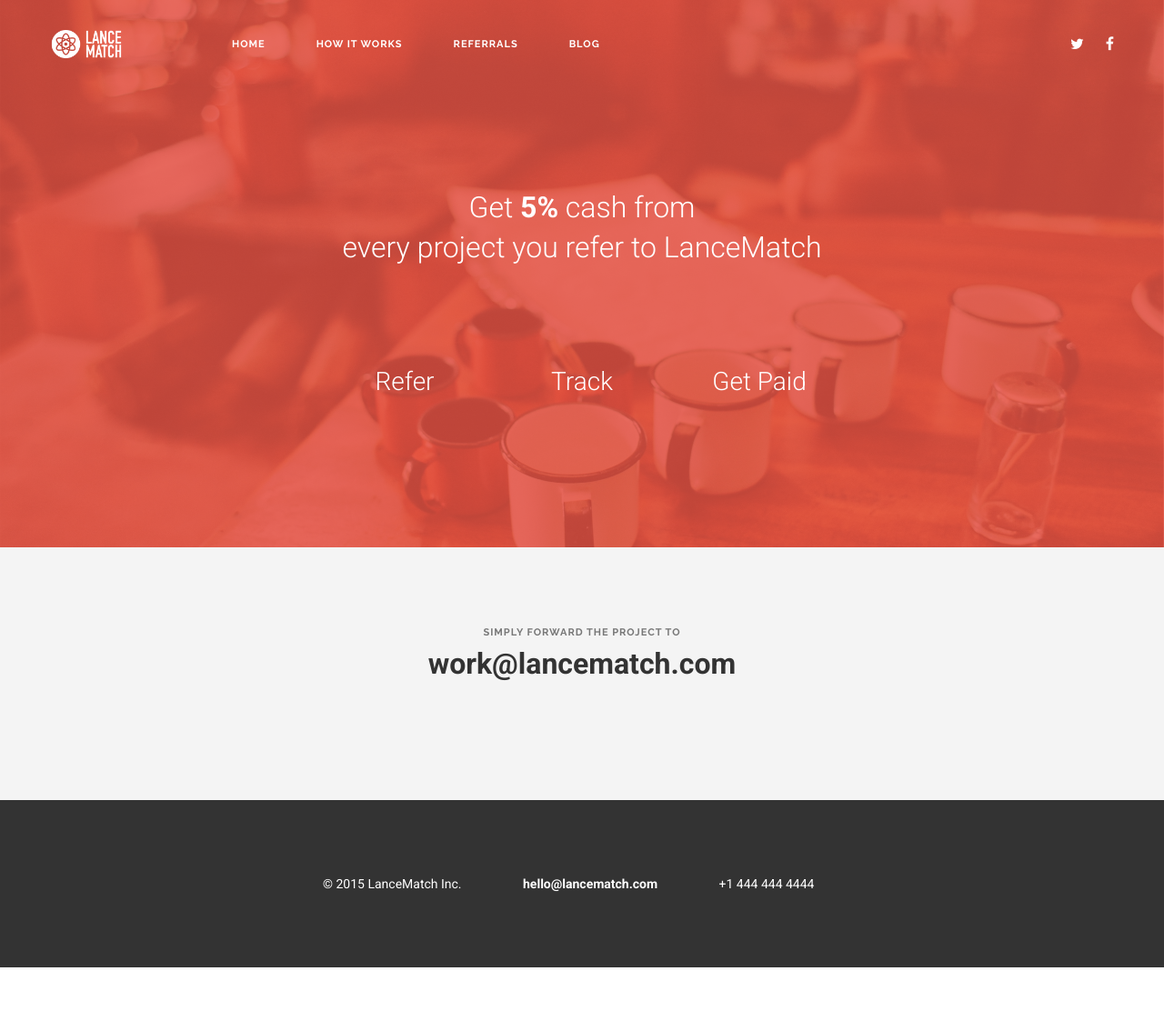
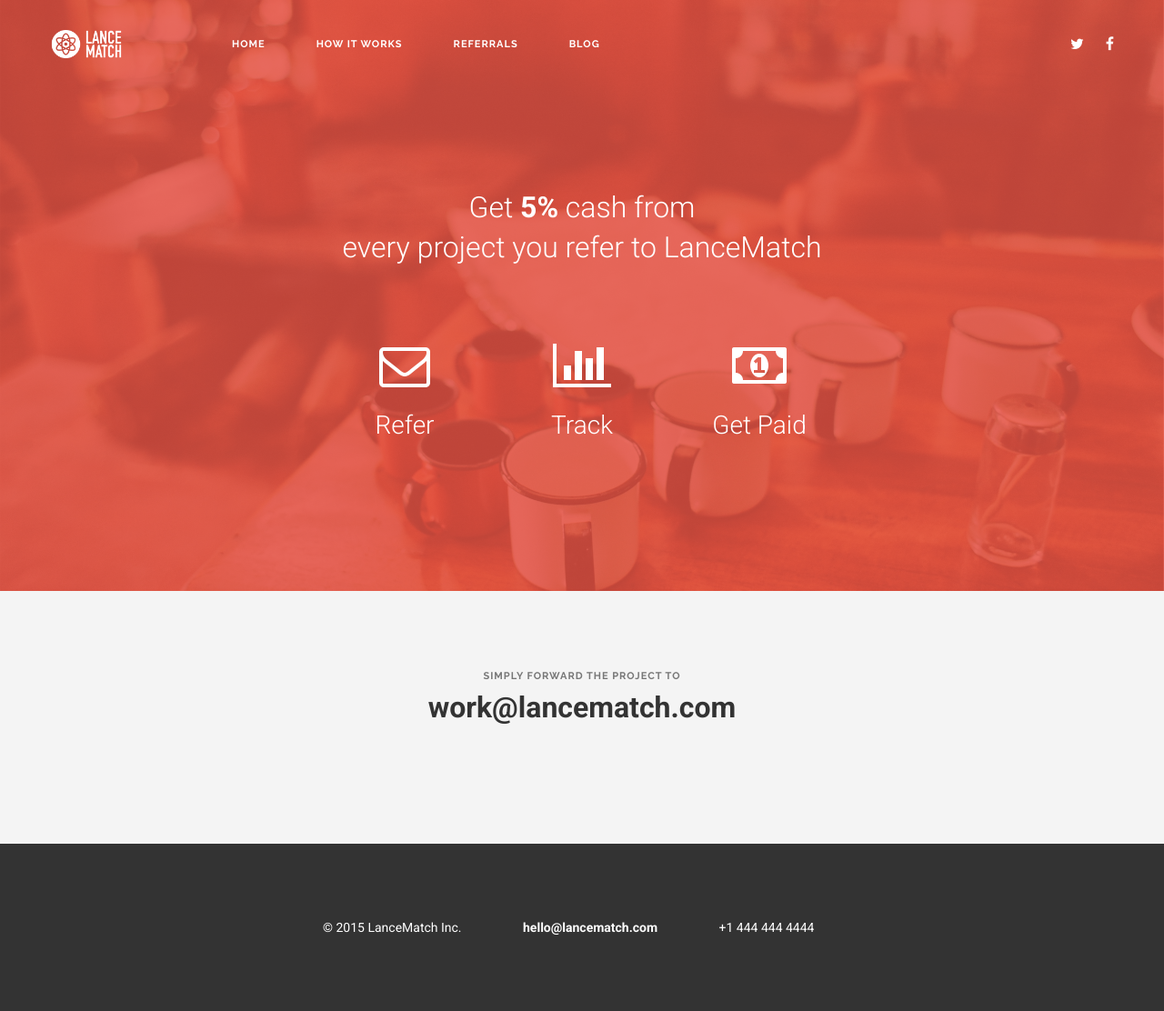
Before and after one commit to LanceMatch/LanceMatch, a Jekyll site: the page built from referrals/index.html, in a window 1280 px wide. Shown: the whole page at 91% size. Built offline with Jekyll 4.4.1, drawn with Linux system fonts in a browser that asks for light colours; before the commit the page ends 1064 px from its top, so only the background shows below that.

Commit message:
fontawesome referrals

```diff
--- a/referrals/index.html
+++ b/referrals/index.html
@@ -18,17 +18,17 @@ layout: default
       <div class="col-sm-6 col-sm-offset-3">
         <div class="row center">
           <div class="col-sm-4">
-            <i class="icon text-white icon-envelope"></i>
+            <i class="icon text-white fa fa-envelope-o"></i>
             <h2 class="text-white">Refer</h2>
           </div>
 
           <div class="col-sm-4">
-            <i class="icon text-white icon-linegraph"></i>
+            <i class="icon text-white fa fa-bar-chart"></i>
             <h2 class="text-white">Track</h2>
           </div>
 
           <div class="col-sm-4">
-            <i class="icon text-white icon-wallet"></i>
+            <i class="icon text-white fa fa-money"></i>
             <h2 class="text-white">Get Paid</h2>
           </div>
         </div>
```
